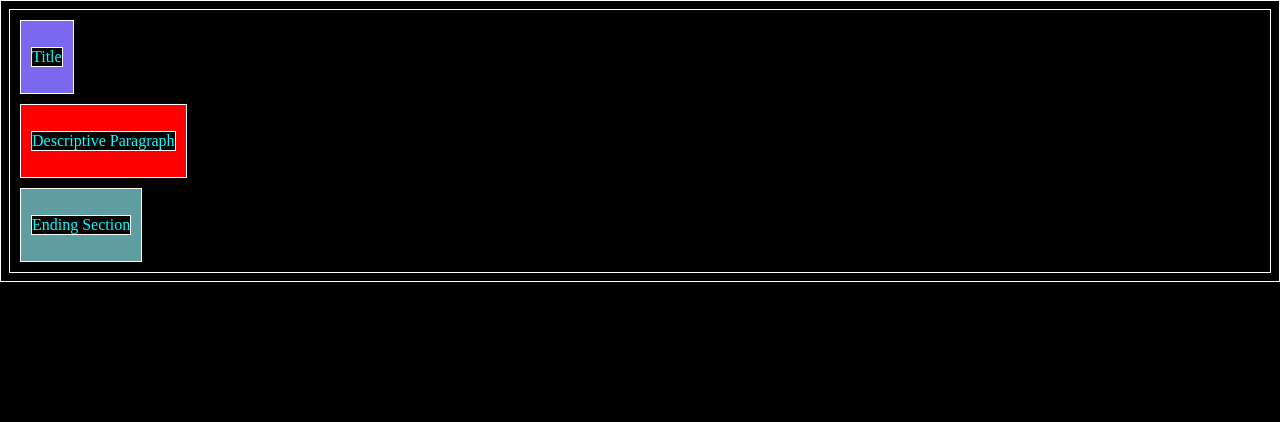
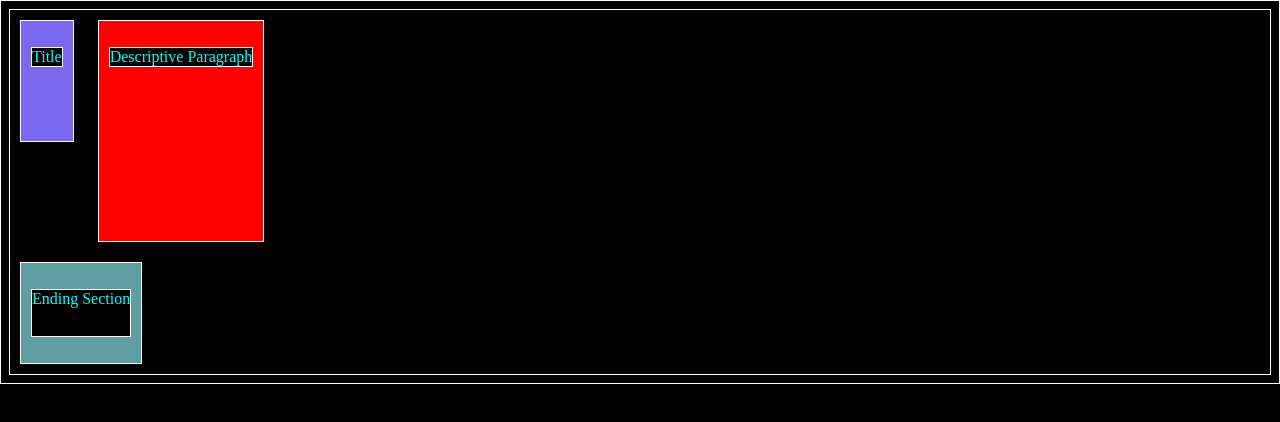
Before and after one commit to ventura-christian/CSS_practice, a plain HTML site: page index.html in a window 1280 px wide. Drawn offline with Linux system fonts and the light colour scheme.

Commit message:
Update styles.css
changes...

```diff
--- a/styles.css
+++ b/styles.css
@@ -10,14 +10,19 @@
   width: -webkit-fit-content;
   width: -moz-fit-content;
   width: fit-content;
-
+  display: inline-block;
 }
 .title {
   background-color: rgb(123, 104, 238);
+  height: 100px;
 }
 .description {
   background-color: rgb(255, 0, 0);
+  height: 200px;
+  display: flexbox;
 }
 .ending {
   background-color: rgb(95, 158, 160);
+  height: 80px;
+  display: flex;
 }
```
